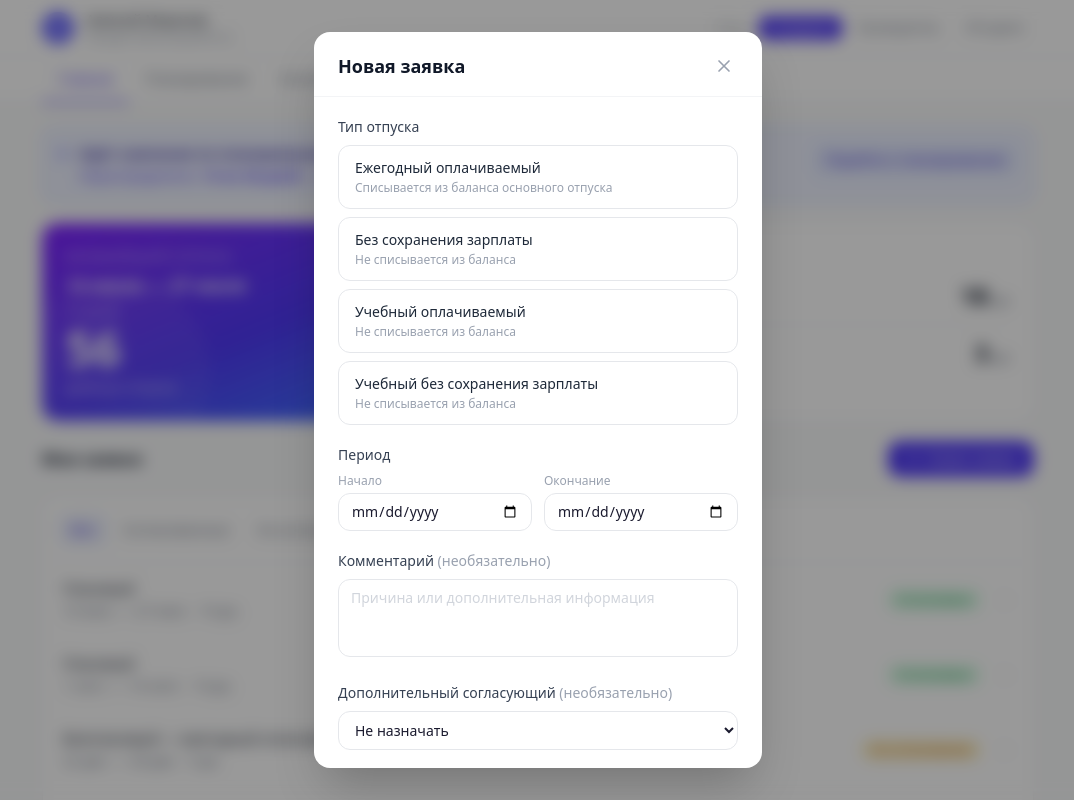
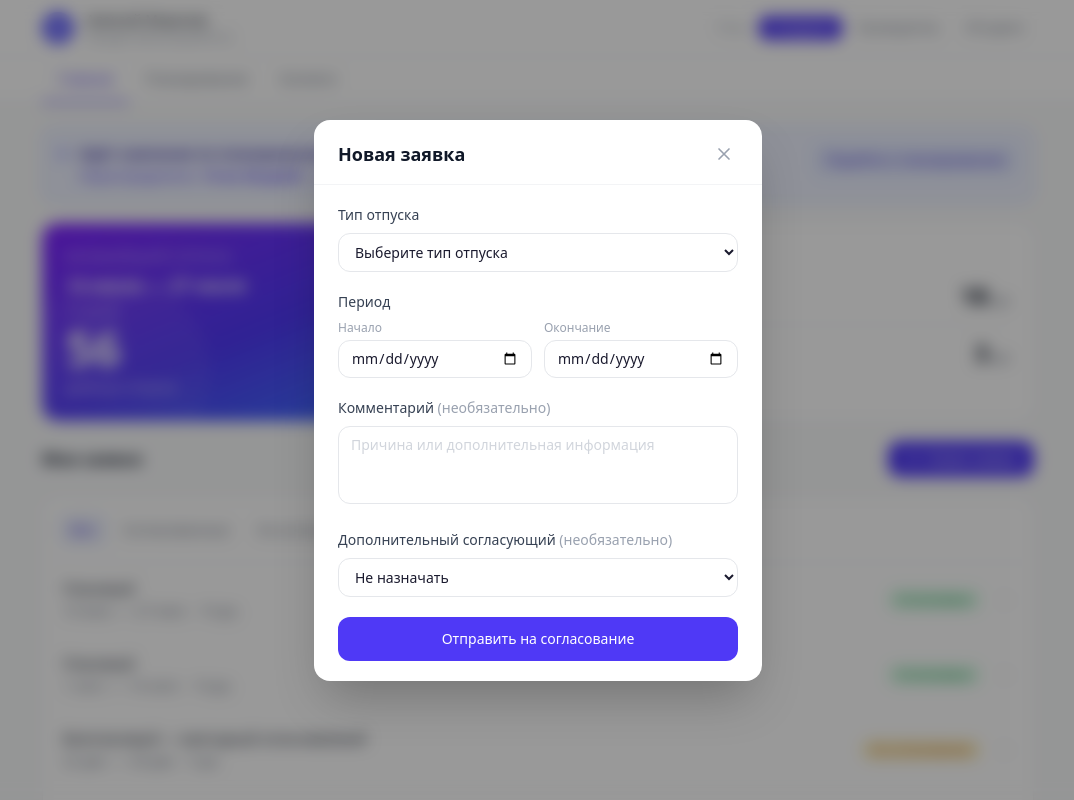
Before and after one commit to arsen2317/vacations, a React (Vite) app: page / in a window 1280 px wide. Both pictures are taken after a click on the button "Новая заявка". Shown: the top 800 px of the page, without its empty margins (102-1176 px from the left). Built offline with nearby package versions, Linux system fonts and the light colour scheme.

Commit message:
feat: session 6 — dropdown type, balance from context, request details, cancel, tab reset

```diff
--- a/src/App.jsx
+++ b/src/App.jsx
@@ -1,4 +1,3 @@
-import { useState } from 'react'
 import { AppProvider, useApp } from './context/AppContext'
 import TopBar from './components/TopBar'
 import TabNav from './components/TabNav'
@@ -9,8 +8,7 @@ import ManagerPage from './pages/ManagerPage'
 import HRAdminPage from './pages/HRAdminPage'
 
 function AppInner() {
-  const { role } = useApp()
-  const [activeTab, setActiveTab] = useState('home')
+  const { role, activeTab, setActiveTab } = useApp()
 
   return (
     <div className="min-h-screen bg-gray-50">
--- a/src/components/BalanceCard.jsx
+++ b/src/components/BalanceCard.jsx
@@ -1,7 +1,7 @@
-import { CURRENT_USER } from '../data/mockData'
+import { useApp } from '../context/AppContext'
 
 export default function BalanceCard() {
-  const { balanceDays, balanceExtra } = CURRENT_USER
+  const { balance } = useApp()
 
   return (
     <div className="bg-white rounded-2xl border border-gray-100 p-5">
@@ -12,7 +12,7 @@ export default function BalanceCard() {
             <p className="text-sm text-gray-600">Основной оплачиваемый</p>
           </div>
           <div className="flex items-baseline gap-1">
-            <span className="text-2xl font-bold text-gray-900">{balanceDays}</span>
+            <span className="text-2xl font-bold text-gray-900">{balance.main}</span>
             <span className="text-sm text-gray-500">дн.</span>
           </div>
         </div>
@@ -24,7 +24,7 @@ export default function BalanceCard() {
             <p className="text-sm text-gray-600">Дополнительный</p>
           </div>
           <div className="flex items-baseline gap-1">
-            <span className="text-2xl font-bold text-gray-900">{balanceExtra}</span>
+            <span className="text-2xl font-bold text-gray-900">{balance.extra}</span>
             <span className="text-sm text-gray-500">дн.</span>
           </div>
         </div>
--- a/src/components/NewRequestModal.jsx
+++ b/src/components/NewRequestModal.jsx
@@ -152,27 +152,20 @@ export default function NewRequestModal({ onClose }) {
           {/* Type */}
           <div>
             <label className="text-sm font-medium text-gray-700 block mb-2">Тип отпуска</label>
-            <div className="space-y-2">
+            <select
+              value={type}
+              onChange={e => { setType(e.target.value); setErrors(errs => ({ ...errs, type: undefined })) }}
+              className="w-full px-3 py-2 text-sm border border-gray-200 rounded-xl focus:outline-none focus:ring-2 focus:ring-indigo-300 bg-white"
+            >
+              <option value="">Выберите тип отпуска</option>
               {REQUEST_TYPES.map(t => (
-                <button
-                  key={t.key}
-                  onClick={() => { setType(t.key); setErrors(e => ({ ...e, type: undefined })) }}
-                  className={`w-full text-left px-4 py-3 rounded-xl border transition-colors ${
-                    type === t.key
-                      ? 'border-indigo-400 bg-indigo-50'
-                      : 'border-gray-200 hover:border-gray-300 hover:bg-gray-50'
-                  }`}
-                >
-                  <p className={`text-sm font-medium ${
-                    type === t.key ? 'text-indigo-700' : 'text-gray-800'
-                  }`}>{t.label}</p>
-                  <p className={`text-xs mt-0.5 ${
-                    type === t.key ? 'text-indigo-500' : 'text-gray-400'
-                  }`}>{t.desc}</p>
-                </button>
+                <option key={t.key} value={t.key}>{t.label}</option>
               ))}
-            </div>
-            {errors.type && <p className="text-xs text-red-500 mt-1.5">{errors.type}</p>}
+            </select>
+            {selectedType && (
+              <p className="text-xs text-gray-500 mt-1.5">{selectedType.desc}</p>
+            )}
+            {errors.type && <p className="text-xs text-red-500 mt-1">{errors.type}</p>}
           </div>
 
           {/* Dates */}
--- a/src/components/RequestModal.jsx
+++ b/src/components/RequestModal.jsx
@@ -1,3 +1,5 @@
+import { useApp } from '../context/AppContext'
+import { COLLEAGUES } from '../data/mockData'
 import StatusBadge from './StatusBadge'
 
 function formatDate(date) {
@@ -5,9 +7,22 @@ function formatDate(date) {
 }
 
 export default function RequestModal({ request, onClose }) {
+  const { setRequests } = useApp()
+
   if (!request) return null
 
   const canCancel = request.status === 'approved' || request.status === 'pending'
+
+  const extraApproverName = request.extraApprover
+    ? COLLEAGUES.find(c => String(c.id) === String(request.extraApprover))?.name
+    : null
+
+  function handleCancel() {
+    setRequests(prev => prev.map(r =>
+      r.id === request.id ? { ...r, status: 'cancelled' } : r
+    ))
+    onClose()
+  }
 
   return (
     <div className="fixed inset-0 z-50 flex items-end sm:items-center justify-center">
@@ -46,6 +61,18 @@ export default function RequestModal({ request, onClose }) {
             <span className="text-gray-500">Количество дней</span>
             <span className="font-medium text-gray-900">{request.days} дн.</span>
           </div>
+          {extraApproverName && (
+            <div className="flex justify-between text-sm">
+              <span className="text-gray-500">Доп. согласующий</span>
+              <span className="font-medium text-gray-900">{extraApproverName}</span>
+            </div>
+          )}
+          {request.comment && (
+            <div className="flex flex-col gap-1 text-sm">
+              <span className="text-gray-500">Комментарий</span>
+              <span className="text-gray-700 bg-gray-50 rounded-lg px-3 py-2">{request.comment}</span>
+            </div>
+          )}
         </div>
 
         {/* Rejection comment */}
@@ -58,7 +85,10 @@ export default function RequestModal({ request, onClose }) {
 
         {/* Actions */}
         {canCancel && (
-          <button className="w-full py-2.5 rounded-xl border border-red-200 text-red-600 text-sm font-medium hover:bg-red-50 transition-colors">
+          <button
+            onClick={handleCancel}
+            className="w-full py-2.5 rounded-xl border border-red-200 text-red-600 text-sm font-medium hover:bg-red-50 transition-colors"
+          >
             Отменить заявку
           </button>
         )}
--- a/src/components/TopBar.jsx
+++ b/src/components/TopBar.jsx
@@ -8,7 +8,12 @@ const ROLES = [
 ]
 
 export default function TopBar() {
-  const { role, setRole } = useApp()
+  const { role, setRole, setActiveTab } = useApp()
+
+  function handleRoleChange(key) {
+    setRole(key)
+    setActiveTab('home')
+  }
 
   return (
     <header className="bg-white border-b border-gray-100 sticky top-0 z-40">
@@ -29,7 +34,7 @@ export default function TopBar() {
           {ROLES.map(r => (
             <button
               key={r.key}
-              onClick={() => setRole(r.key)}
+              onClick={() => handleRoleChange(r.key)}
               className={`px-2.5 py-1 rounded-lg text-xs font-medium transition-colors ${
                 role === r.key
                   ? 'bg-indigo-600 text-white'
--- a/src/context/AppContext.jsx
+++ b/src/context/AppContext.jsx
@@ -8,6 +8,7 @@ const AppContext = createContext(null)
 
 export function AppProvider({ children }) {
   const [role, setRole] = useState(CURRENT_USER.role)
+  const [activeTab, setActiveTab] = useState('home')
   const [campaign, setCampaign] = useState(CAMPAIGN)
   const [segments, setSegments] = useState(INITIAL_SEGMENTS)
   const [draftSaved, setDraftSaved] = useState(false)
@@ -24,6 +25,7 @@ export function AppProvider({ children }) {
   return (
     <AppContext.Provider value={{
       role, setRole,
+      activeTab, setActiveTab,
       campaign, setCampaign,
       segments, setSegments,
       draftSaved, setDraftSaved,
```
